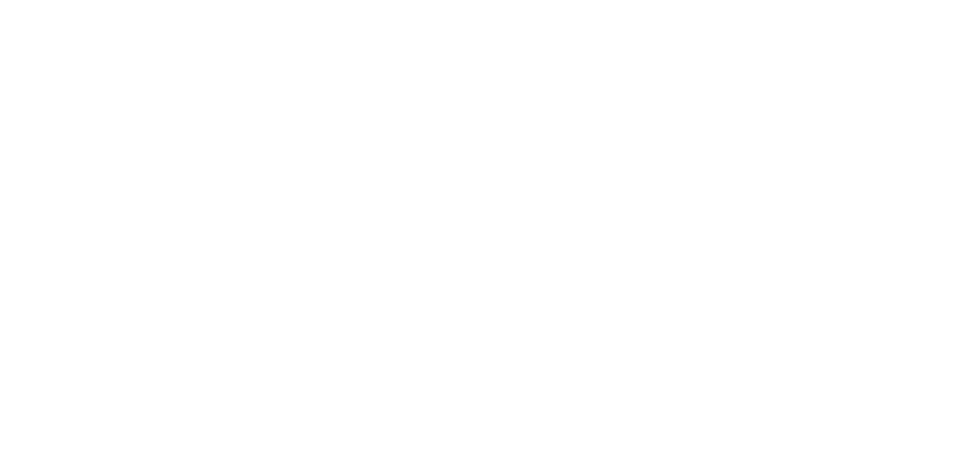
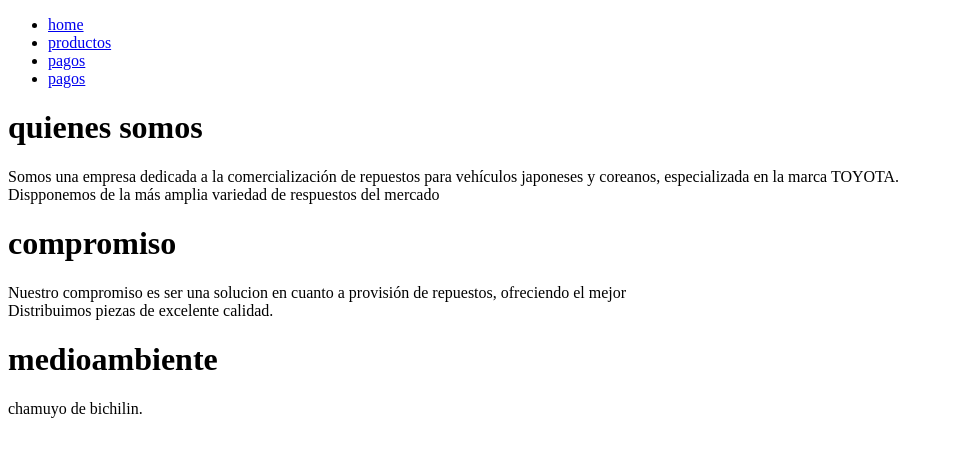
Before and after one commit to Pedro-Monastyrski-2015/ruta38, a plain HTML site: page index.html in a window 1280 px wide. Shown: the whole page, without its empty margins (0-953 px from the left). Drawn offline with Linux system fonts and the light colour scheme; a web font is replaced by a local one.

Commit message:
primer commit de pedro

```diff
--- a/index.html
+++ b/index.html
@@ -12,7 +12,37 @@
 <body>
     <header class="header"></header>
     <section class="hero"></section>
-    <main class="main"></main>
+    <main class="main">
+        <nav class="navbar">
+            <ul>
+                <li><a href="#">home</a></li>
+                <li><a href="#">productos</a></li>
+                <li><a href="#">pagos</a></li>
+                <li><a href="#">pagos</a></li>
+            </ul>
+        </nav>
+        <div class="card">
+            <h1>quienes somos</h1>
+
+            <p> Somos una empresa dedicada a la comercialización de repuestos para vehículos japoneses y coreanos, especializada en la marca TOYOTA. <br/>
+            Dispponemos de la más amplia variedad de respuestos del mercado</p>
+        </div>
+        <div class="card">
+            <h1>compromiso</h1>
+
+            <p>Nuestro compromiso es ser una solucion en cuanto a provisión de repuestos, ofreciendo el mejor <br>Distribuimos piezas de excelente calidad.
+            </p>
+        </div>
+        <div class="card">
+            <h1>medioambiente</h1>
+
+            <p>chamuyo de bichilin.</p>
+        </div>
+
+
+
+
+    </main>
     <footer class="footer"></footer>
 </body>
 </html>
```
